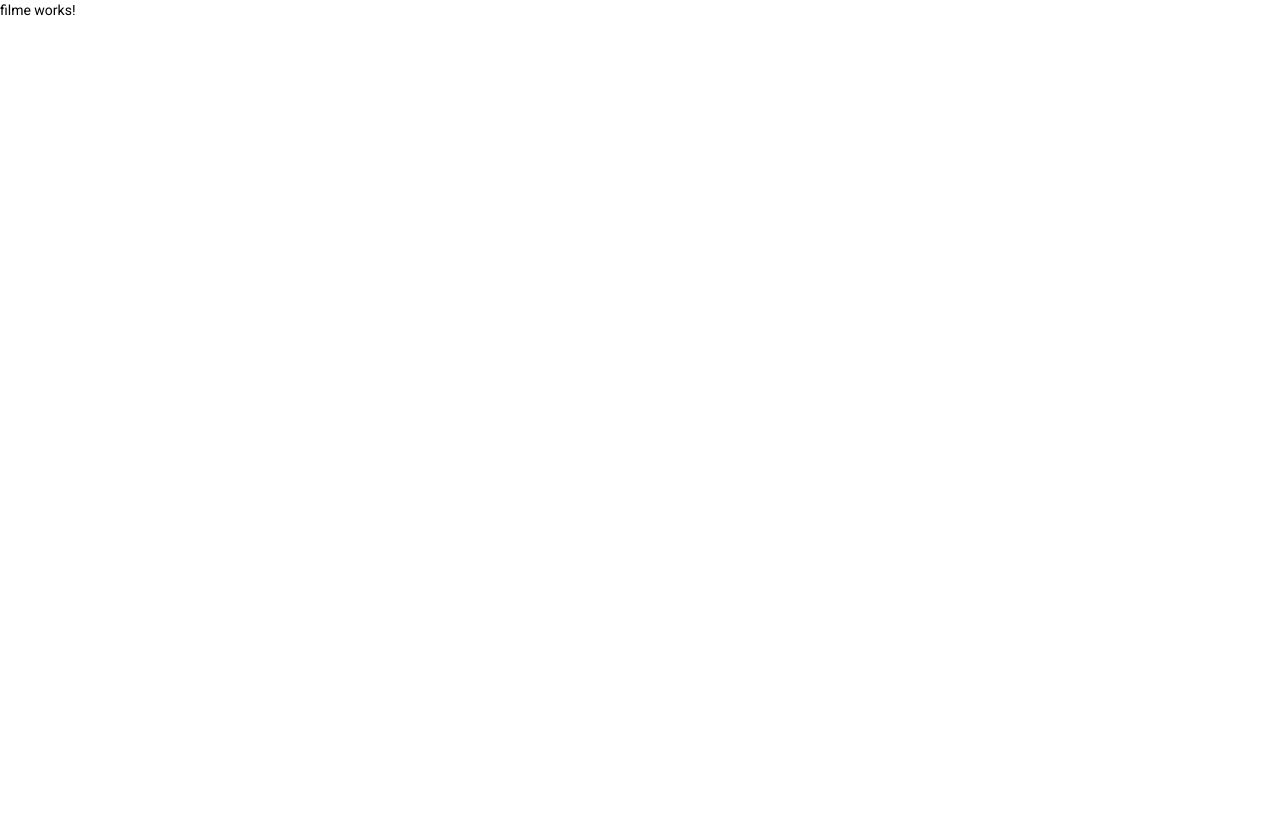
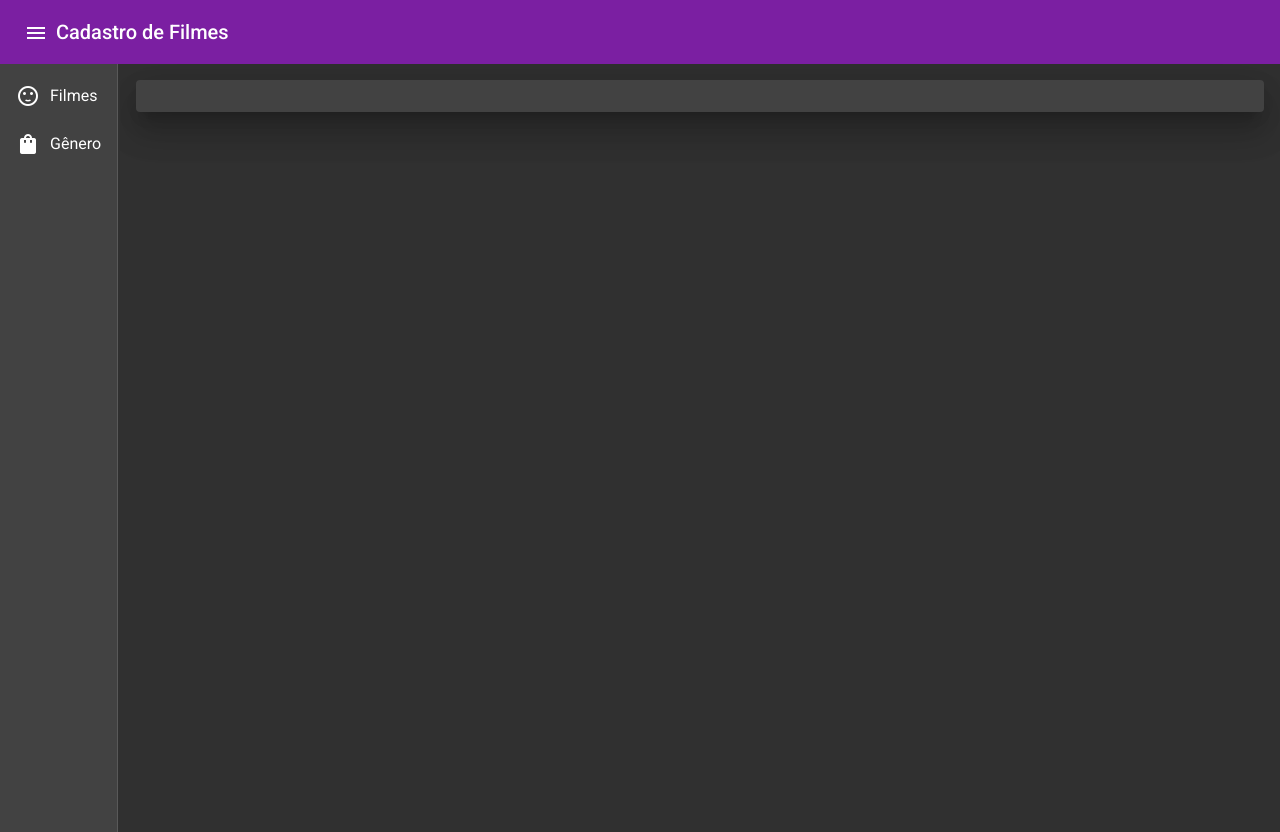
Before and after one commit to Assisgu/Gerenciador-de-Filmes-Angular, an Angular app in the folder ranking-filmes/: page / in a window 1280 px wide. Before the commit the page ends 800 px from the top, so only its background shows below. Built offline with nearby package versions, Linux system fonts and the light colour scheme; no server answers.

Commit message:
Trabalhando no front de filmes

```diff
--- a/ranking-filmes/src/app/app-routing.module.ts
+++ b/ranking-filmes/src/app/app-routing.module.ts
@@ -1,7 +1,10 @@
 import { NgModule } from '@angular/core';
 import { RouterModule, Routes } from '@angular/router';
+import { FilmeComponent } from './views/filme/filme.component';
 
-const routes: Routes = [];
+const routes: Routes = [
+  { path: 'filme', component: FilmeComponent }
+];
 
 @NgModule({
   imports: [RouterModule.forRoot(routes)],
--- a/ranking-filmes/src/app/app.component.css
+++ b/ranking-filmes/src/app/app.component.css
@@ -0,0 +1,3 @@
+.menu-item{
+    margin-right: 10px;
+  }
--- a/ranking-filmes/src/app/app.component.html
+++ b/ranking-filmes/src/app/app.component.html
@@ -1 +1,30 @@
-<app-filme></app-filme>
+<mat-toolbar color="primary">
+    <button mat-icon-button (click)="sidenav.toggle()">
+      <mat-icon>menu</mat-icon>
+    </button>
+    <h1> Cadastro de Filmes </h1>
+  </mat-toolbar>
+
+  <mat-sidenav-container>
+    <mat-sidenav mode="side" opened="true" #sidenav>
+      <mat-nav-list>
+        <a mat-list-item routerLink="filme">
+          <mat-icon class="menu-item">sentiment_satisfied</mat-icon>
+          Filmes
+        </a>
+        <a mat-list-item routerLink="produto">
+          <mat-icon class="menu-item">shopping_bag</mat-icon>
+          Gênero
+        </a>
+      </mat-nav-list>
+    </mat-sidenav>
+    <mat-sidenav-content>
+      <div style="min-height: calc(100vh - 64px); padding: 16px;">
+
+        <mat-card class="mat-elevation-z20">
+          <router-outlet></router-outlet>
+        </mat-card>
+
+      </div>
+    </mat-sidenav-content>
+  </mat-sidenav-container>
--- a/ranking-filmes/src/app/app.module.ts
+++ b/ranking-filmes/src/app/app.module.ts
@@ -15,7 +15,6 @@ import {MatButtonModule} from '@angular/material/button'
 import {MatCardModule} from '@angular/material/card';
 import {MatInputModule} from '@angular/material/input';
 import {MatTableModule} from '@angular/material/table';
-
 
 @NgModule({
   declarations: [
--- a/ranking-filmes/src/app/model/filme.ts
+++ b/ranking-filmes/src/app/model/filme.ts
@@ -2,7 +2,7 @@ export class Filme {
     id = 0;
     nome = '';
     ano = '';
-    genero = '';
-    status = '';
-    nota = '';
+    // genero = '';
+    // status = '';
+    // nota = '';
   }
--- a/ranking-filmes/src/app/views/filme/filme.component.css
+++ b/ranking-filmes/src/app/views/filme/filme.component.css
@@ -0,0 +1,10 @@
+.fab{
+    position: fixed;
+    bottom: 32px;
+    right: 32px;
+   }
+
+  .form-field {
+    width: 50%;
+    margin-top:10px;
+  }
--- a/ranking-filmes/src/app/views/filme/filme.component.html
+++ b/ranking-filmes/src/app/views/filme/filme.component.html
@@ -1 +1,57 @@
-<p>filme works!</p>
+<h2>Lista de Filmes</h2>
+
+<table mat-table [dataSource]="filmes" style="width: 100%">
+
+  <!-- Coluna nome -->
+  <ng-container matColumnDef="nome">
+    <th mat-header-cell *matHeaderCellDef>Nome</th>
+    <td mat-cell *matCellDef="let filme">{{filme.nome}}</td>
+  </ng-container>
+
+  <!-- Coluna CPF -->
+  <ng-container matColumnDef="ano">
+    <th mat-header-cell *matHeaderCellDef>Ano</th>
+    <td mat-cell *matCellDef="let filme"> {{filme.ano}}</td>
+  </ng-container>
+
+  <!-- Coluna CPF -->
+  <ng-container matColumnDef="acoes">
+    <th mat-header-cell *matHeaderCellDef>Ações</th>
+    <td mat-cell *matCellDef="let filme">
+
+      <button mat-button (click)="editar(filme)">
+        <mat-icon>Editar</mat-icon>
+      </button>
+
+      <button mat-button (click)="excluir(filme.id)">
+        <mat-icon>Deletar</mat-icon>
+      </button>
+  </ng-container>
+
+  <tr mat-header-row *matHeaderRowDef="colunas"></tr>
+  <tr mat-row *matRowDef="let row; columns: colunas"></tr>
+</table>
+
+<button class="fab" mat-fab color="primary" (click)="novo()">
+  <mat-icon>
+    add
+  </mat-icon>
+</button>
+
+
+<div *ngIf="filme">
+  <mat-form-field class="form-field">
+    <mat-label> Nome</mat-label>
+    <input matInput placeholder= "Digite o nome do filme" [(ngModel)]="filme.nome">
+  </mat-form-field>
+  <br>
+  <mat-form-field class="form-field">
+    <mat-label> Ano</mat-label>
+    <input matInput placeholder= "Digite o ano de lançamento" [(ngModel)]="filme.ano">
+  </mat-form-field>
+
+  <div>
+    <button color="primary" mat-raised-button (click)="salvar()">Salvar</button>
+  </div>
+
+</div>
--- a/ranking-filmes/src/app/views/filme/filme.component.ts
+++ b/ranking-filmes/src/app/views/filme/filme.component.ts
@@ -12,7 +12,8 @@ export class FilmeComponent implements OnInit {
   filmes = new Array<Filme>()
   filme?: Filme;
   editando = false;
-  colunas = ['nome', 'ano', 'genero', 'nota', 'status', 'acoes'];
+  // colunas = ['nome', 'ano', 'genero', 'nota', 'status', 'acoes'];
+    colunas = ['nome', 'ano', 'acoes'];
 
   constructor(private FilmeService: FilmeService) { }
 
```
